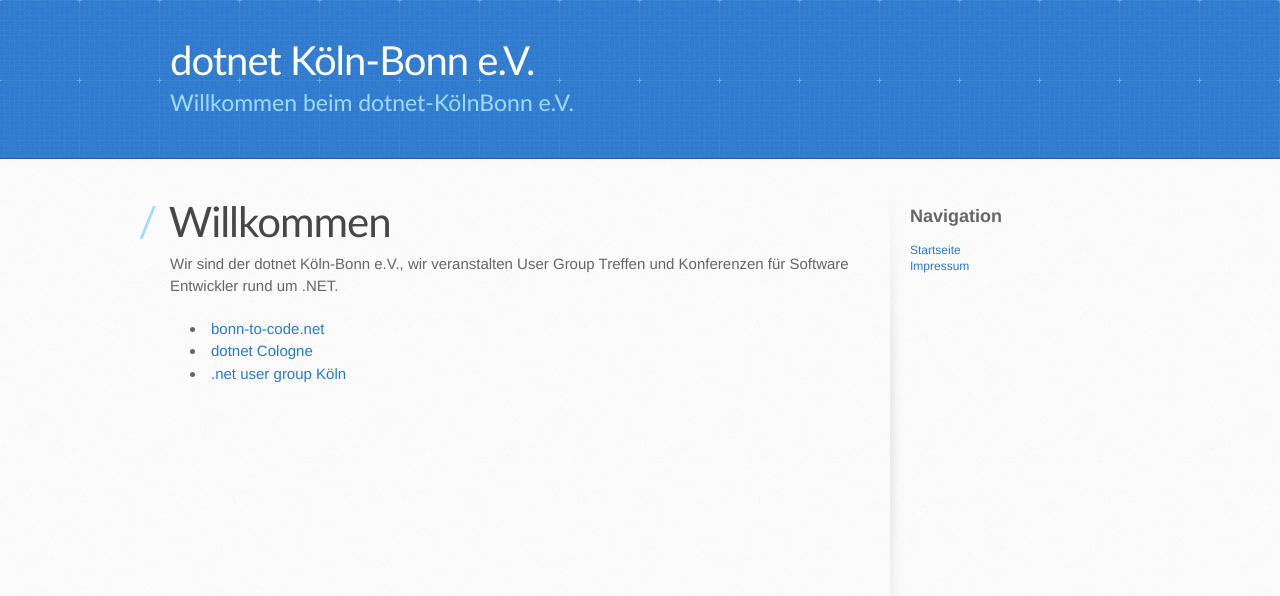
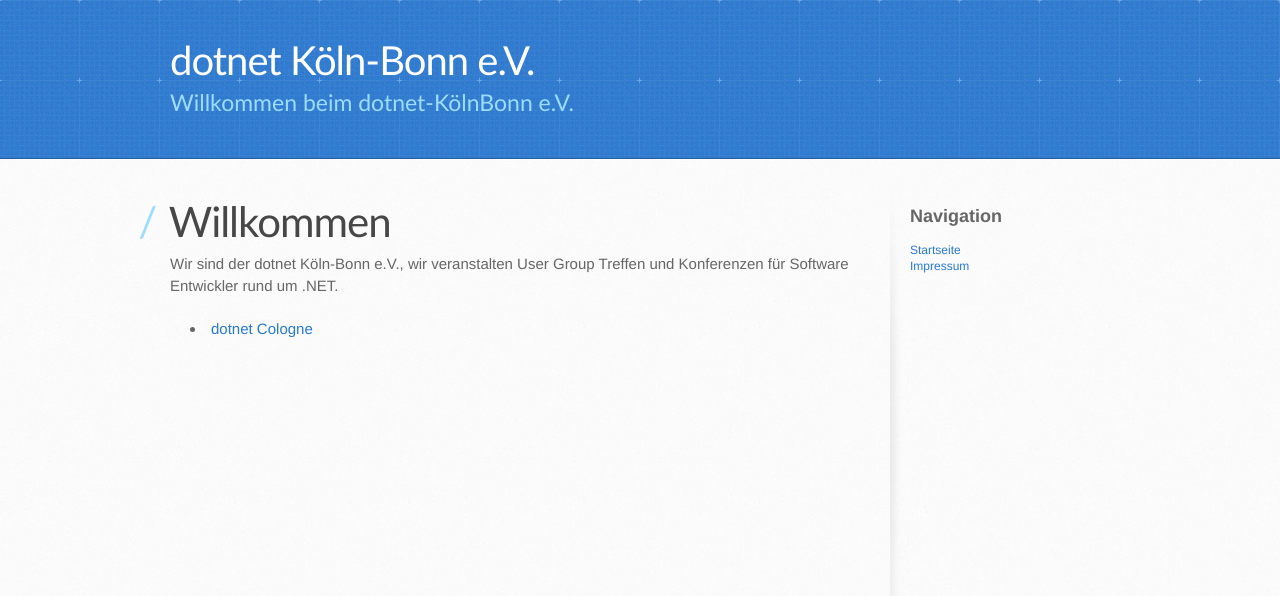
Before and after one commit to dotnet-koelnbonn/dotnet-koelnbonn.github.io, a Jekyll site: the page built from index.md, in a window 1280 px wide. Shown: the top 596 px of the page. Built offline with Jekyll 4.4.1, drawn with Linux system fonts in a browser that asks for light colours.

Commit message:
Update index.md

```diff
--- a/index.md
+++ b/index.md
@@ -7,6 +7,4 @@
 
 Wir sind der dotnet Köln-Bonn e.V., wir veranstalten User Group Treffen und Konferenzen für Software Entwickler rund um .NET.
 
-* [bonn-to-code.net](http://www.bonn-to-code.net/)
 * [dotnet Cologne](https://dotnet-cologne.de)
-* [.net user group Köln](https://dotnet-koeln.de/)
```
